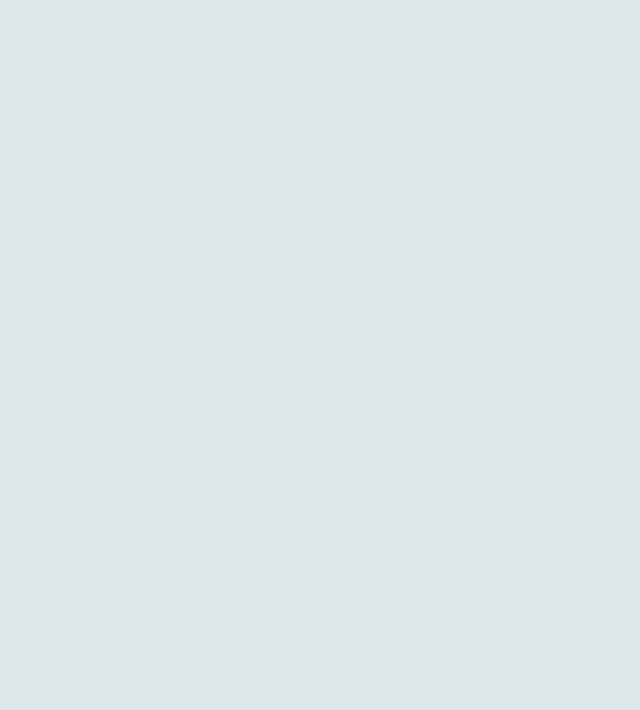
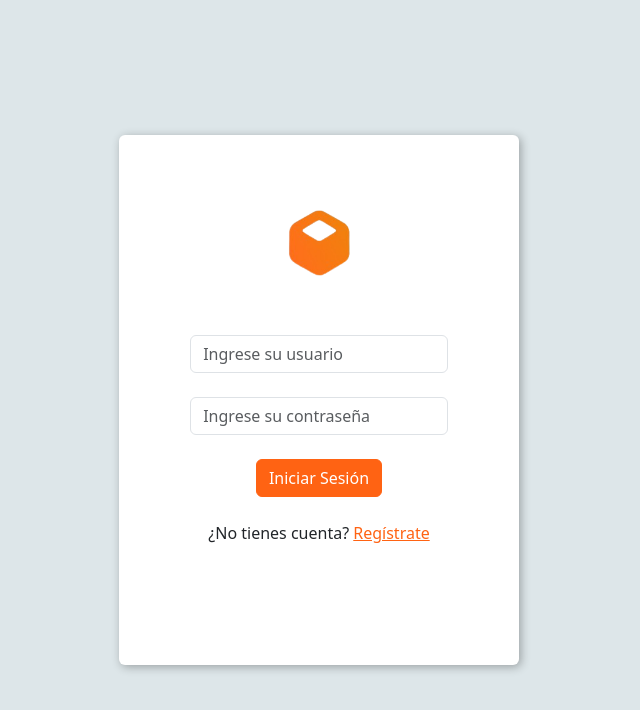
Before and after one commit to Gabriel-Karajallo/insinno-app, an Angular app: page /login in a window 1280 px wide. Before the commit this address led to /. Shown: the top 710 px of the page, without its empty margins (321-961 px from the left). Built offline with nearby package versions, Linux system fonts and the light colour scheme.

Commit message:
app-insinno

```diff
--- a/src/app/auth/auth-routing.module.ts
+++ b/src/app/auth/auth-routing.module.ts
@@ -7,6 +7,7 @@ import { RegisterPageComponent } from './pages/register-page/register-page.compo
 const routes: Routes = [
   { path: 'login', component: LoginPageComponent },
   { path: 'register', component: RegisterPageComponent },
+  {path: '', redirectTo: 'login', pathMatch: 'full'}
 ];
 
 @NgModule({
--- a/src/app/auth/pages/login-page/login-page.component.css
+++ b/src/app/auth/pages/login-page/login-page.component.css
@@ -1,6 +1,7 @@
 .card{
   border: 0px;
   box-shadow: 2px 2px 10px rgba(0, 0, 0, 0.3);
+  height: 70%;
 }
 
 /* LOGIN */
--- a/src/app/auth/pages/register-page/register-page.component.css
+++ b/src/app/auth/pages/register-page/register-page.component.css
@@ -1,6 +1,7 @@
 .card{
   border: 0px;
   box-shadow: 2px 2px 10px rgba(0, 0, 0, 0.3);
+  height: 70%;
 }
 
 /* LOGIN */
```
